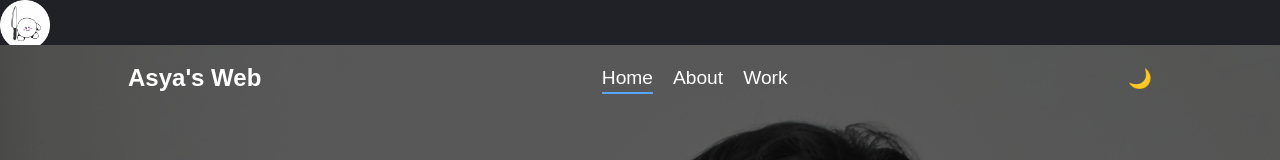
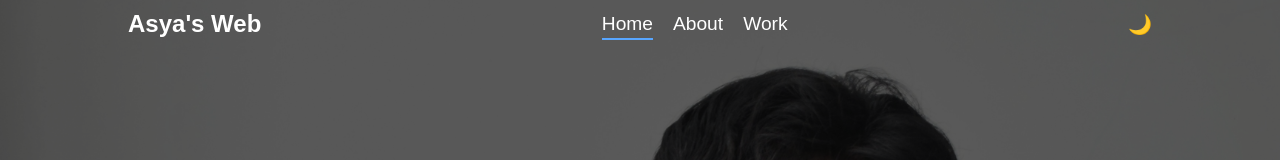
Before and after one commit to Glenferdinza/glenferdinza.github.io, a plain HTML site: page index.html in a window 1280 px wide. Shown: the top 160 px of the page. Drawn offline with Linux system fonts and the light colour scheme.

Commit message:
Update index.html

```diff
--- a/index.html
+++ b/index.html
@@ -4,12 +4,8 @@
     <meta charset="UTF-8">
     <meta name="viewport" content="width=device-width, initial-scale=1.0">
     <title>Asya's Web</title>
-    <img src="logo.png" alt="Asya's Logo" class="logo">
+    <link rel="icon" type="image/png" href="logo.png">
     <style>
-            .logo {
-            width: 50px; /* Sesuaikan ukuran */
-            height: auto;
-        }
         /* BASE STYLES */
         * {
             margin: 0;
```
